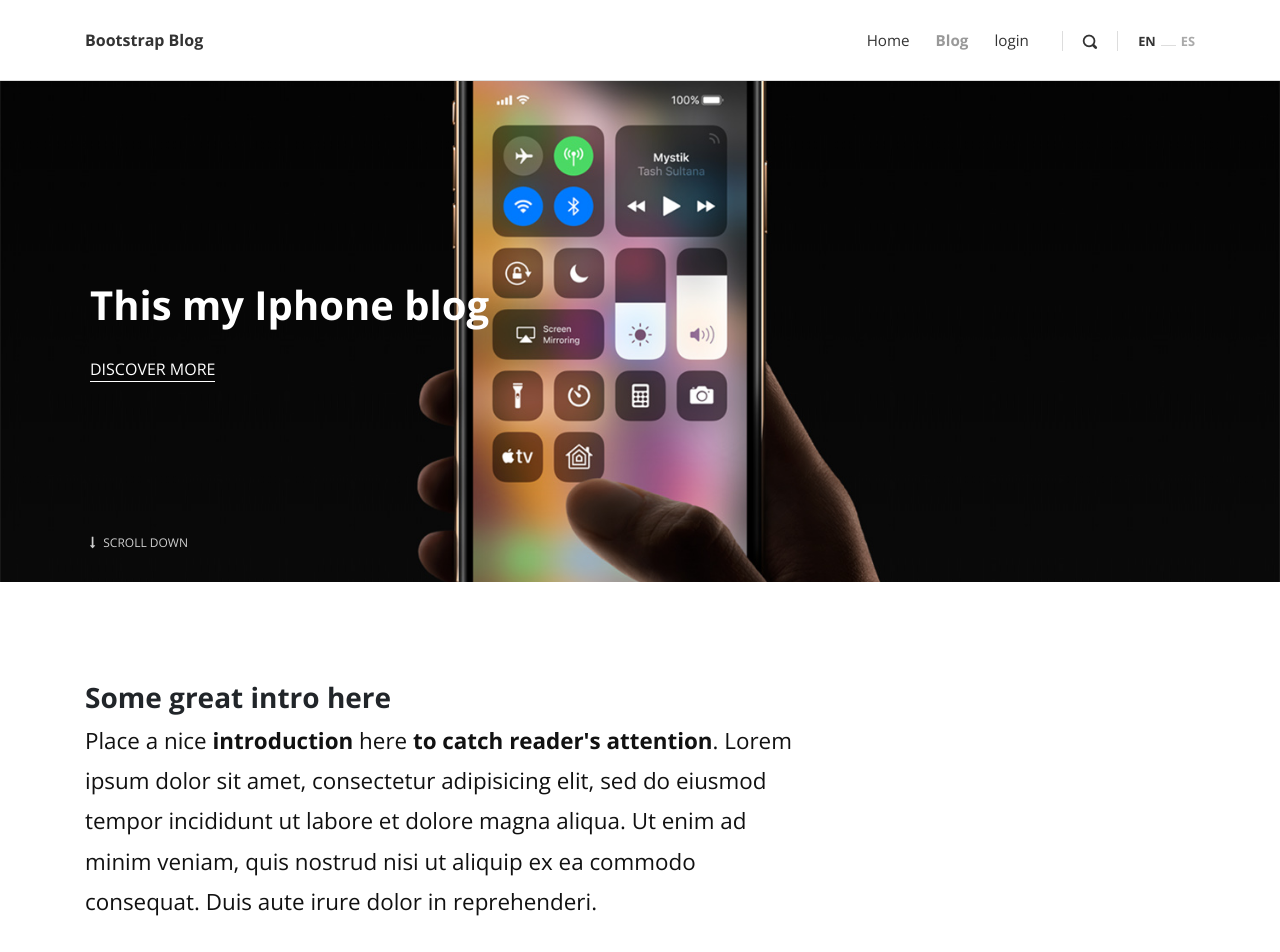
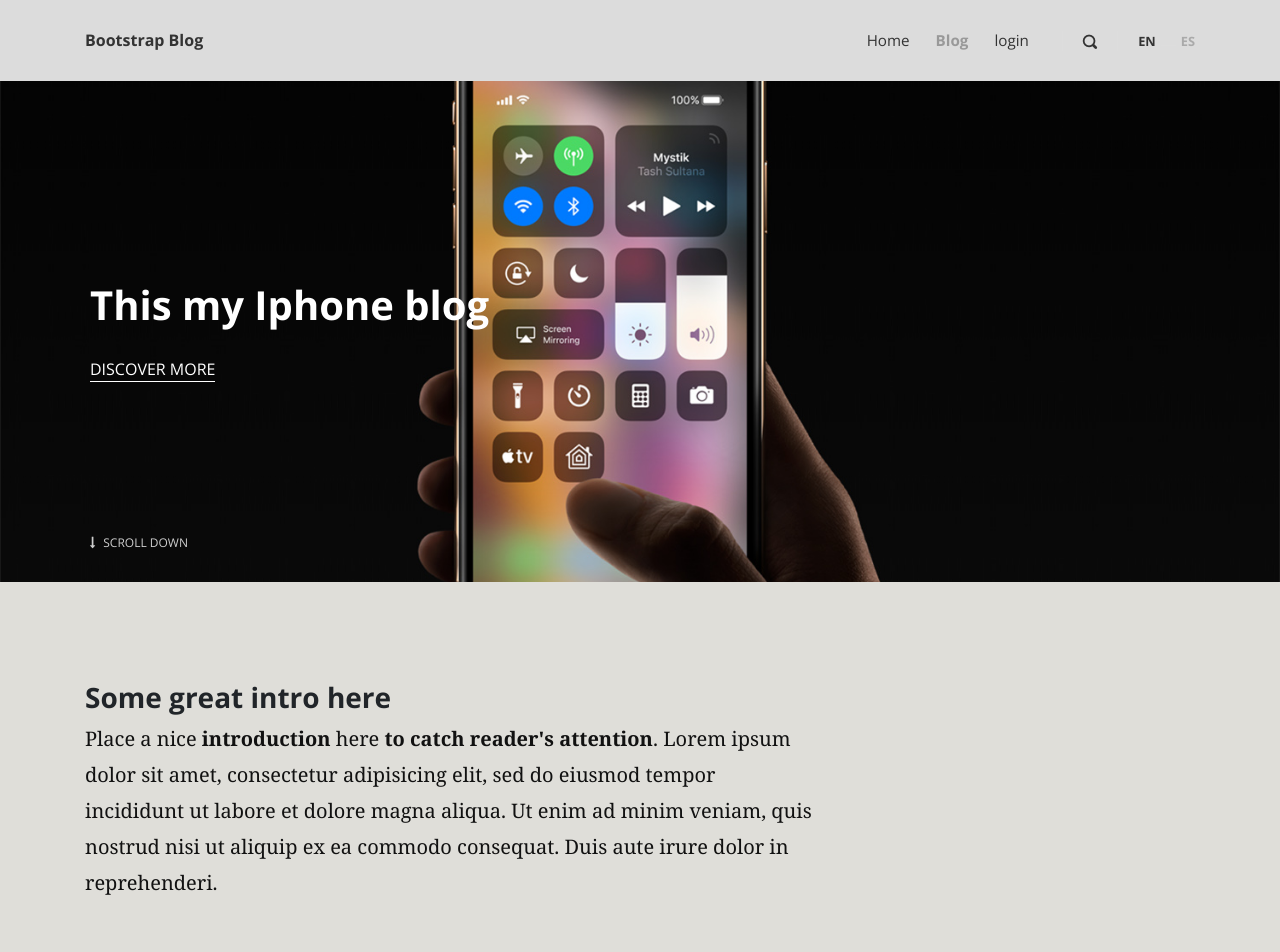
Before and after one commit to alamindev/djangophoneblog, a Django app: page / in a window 1280 px wide. Shown: the top 952 px of the page. Run offline with Django 3.2, Linux system fonts and the light colour scheme; data comes from the database, SQL or seed files in the repository; some libraries are stand-ins or nearby versions.

Commit message:
first comment morning

```diff
--- a/static/css/style.default.css
+++ b/static/css/style.default.css
@@ -58,6 +58,7 @@
 section {
   padding: 100px 0;
   overflow-x: hidden;
+  background-color:#dfded9;
 }
 
 button,
@@ -107,7 +108,9 @@
 .widget {
   margin-bottom: 40px;
   padding: 30px;
-  border: 1px solid #eee;
+  border: 1px solid #d6fa93;
+  color:black;
+
 }
 
 .widget header {
@@ -384,10 +387,12 @@
 }
 
 .text-big {
-  font-size: 1.4em;
+  border-color:red;
+  font-size: 20px;
   font-weight: 300;
   line-height: 1.8em;
   color: #111;
+  font-family: Cambria, Cochin, Georgia, Times, 'Times New Roman', serif;
 }
 
 a.hero-link {
@@ -846,6 +851,7 @@
   -webkit-transition: all 0.3s;
   transition: all 0.3s;
   margin-bottom: 1rem;
+  font-family: Georgia, 'Times New Roman', Times, serif ;
 }
 
 .post h3:hover {
--- a/template/blog.html
+++ b/template/blog.html
@@ -12,7 +12,7 @@
               {% for post in queryset %}
               <!-- post -->
               <div class="post col-xl-6">
-                <div class="post-thumbnail"><a href="{{ post.get_absolute_url }}"><img src="{{ post.thumbnail.url }}" alt="..." class="img-fluid"></a></div>
+                <div class="post-thumbnail"><a href="{{ post.get_absolute_url }}"><img style="max-height:300px;max-width:300px;" src="{{ post.thumbnail.url }}" alt="..." class="img-fluid"></a></div>
                 <div class="post-details">
                   <div class="post-meta d-flex justify-content-between">
                    {% comment %} <div class="date meta-last">20 May | 2016</div>{% endcomment %}
@@ -23,10 +23,10 @@
                    </div>
                   </div><a href="{{ post.get_absolute_url }}">
                     <h3 class="h4">{{ post.title }}</h3></a>
-                  <p class="text-muted">{{ post.overview }}</p>
+                  <p style="color:cyan; font-size: 20px;">{{ post.overview }}</p>
                   <footer class="post-footer d-flex align-items-center">
                     <a href="#" class="author d-flex align-items-center flex-wrap">
-                      <div class="avatar"><img src="{{ post.author.profile_picture.url }}" alt="..." class="img-fluid"></div>
+                      <div class="avatar"><img  src="{{ post.author.profile_picture.url }}" alt="..." class="img-fluid"></div>
                       <div class="title"><span>{{ post.author.user.username }}</span></div>
                     </a>
                     <div class="date"><i class="icon-clock"></i> {{ post.timestamp|timesince }} ago</div>
--- a/template/head.html
+++ b/template/head.html
@@ -13,7 +13,7 @@
     <link rel="stylesheet" href="{% static 'vendor/@fancyapps/fancybox/jquery.fancybox.min.css' %}">
     <link rel="stylesheet" href="{% static 'css/style.default.css' %}" id="theme-stylesheet">
     <link rel="stylesheet" href="{% static 'css/custom.css' %}">
-    <link rel="shortcut icon" href="{% static 'favicon.png' %}">
+
     <link rel="stylesheet" href="{% static 'css/github.css' %}">
     <!-- Tweaks for older IEs--><!--[if lt IE 9]>
         <script src="https://oss.maxcdn.com/html5shiv/3.7.3/html5shiv.min.js"></script>
--- a/template/header.html
+++ b/template/header.html
@@ -1,6 +1,6 @@
 <header class="header">
     <!-- Main Navbar-->
-    <nav class="navbar navbar-expand-lg">
+    <nav style="background: gainsboro;" class="navbar navbar-expand-lg">
       <div class="search-area">
         <div class="search-area-inner d-flex align-items-center justify-content-center">
           <div class="close-btn"><i class="icon-close"></i></div>
@@ -19,7 +19,7 @@
       </div>
       <div class="container">
         <!-- Navbar Brand -->
-        <div class="navbar-header d-flex align-items-center justify-content-between">
+        <div  class="navbar-header d-flex align-items-center justify-content-between">
           <!-- Navbar Brand --><a href="/" class="navbar-brand">Bootstrap Blog</a>
           <!-- Toggle Button-->
           <button type="button" data-toggle="collapse" data-target="#navbarcollapse" aria-controls="navbarcollapse" aria-expanded="false" aria-label="Toggle navigation" class="navbar-toggler"><span></span><span></span><span></span></button>
--- a/template/index.html
+++ b/template/index.html
@@ -19,7 +19,11 @@
         <div class="row">
           <div class="col-lg-8">
             <h2 class="h3">Some great intro here</h2>
-            <p class="text-big">Place a nice <strong>introduction</strong> here <strong>to catch reader's attention</strong>. Lorem ipsum dolor sit amet, consectetur adipisicing elit, sed do eiusmod tempor incididunt ut labore et dolore magna aliqua. Ut enim ad minim veniam, quis nostrud nisi ut aliquip ex ea commodo consequat. Duis aute irure dolor in reprehenderi.</p>
+            <p class="text-big">Place a nice <strong>introduction</strong> here <strong>to catch reader's attention</strong>.
+               <bold>Lorem ipsum dolor sit amet, consectetur adipisicing elit, sed do
+                eiusmod tempor incididunt ut labore et dolore magna aliqua.
+                 Ut enim ad minim veniam, quis nostrud nisi ut aliquip ex ea commodo consequat.
+                  Duis aute irure dolor in reprehenderi.</bold></p>
           </div>
         </div>
       </div>
@@ -39,6 +43,7 @@
                   <div class="category">
                     {% for cat in obj.categories.all %}
                     <a href="#">{{ cat }}</a>
+
                     {% endfor %}
                   </div>
                   <a href="post.html">
@@ -59,6 +64,7 @@
           <div class="image col-lg-5"><img src="{{ obj.thumbnail.url }}" alt="..."></div>
           {% endif %}
         </div>
+        <hr/>
         {% endfor %}
 
 
@@ -100,7 +106,9 @@
               <p class="text-muted">{{ obj.overview }}</p>
             </div>
           </div>
+
            {% endfor %}
+           <hr/>
         </div>
       </div>
 
```
